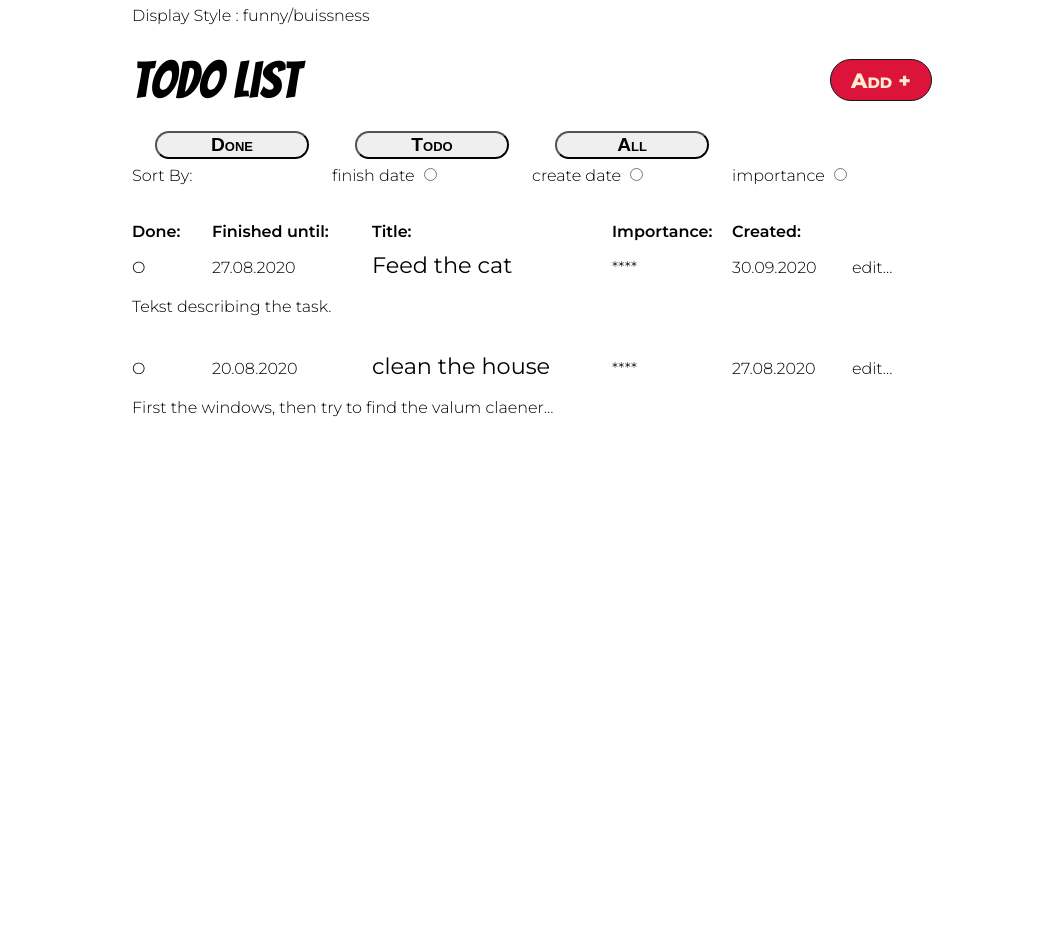
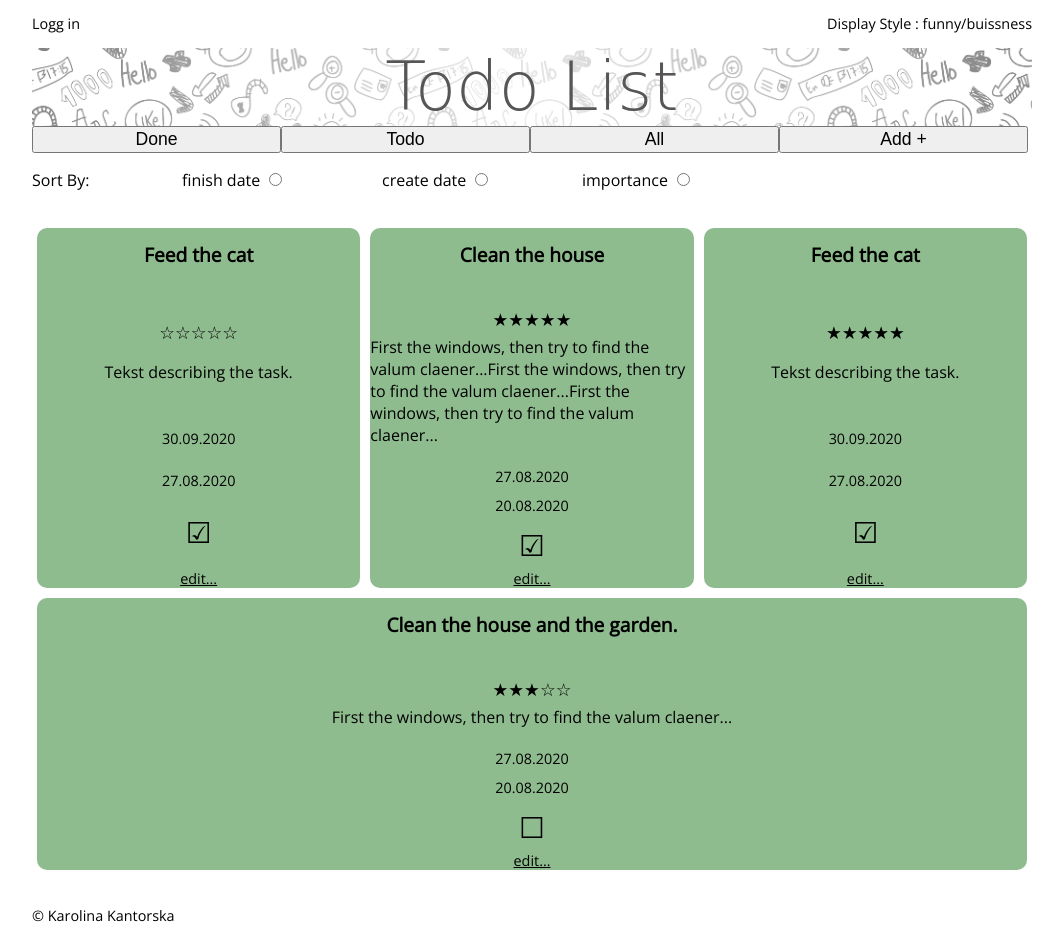
Before and after one commit to karolinakantorska/CAS_Projekt1, a website: page index.html in a window 1280 px wide. Shown: the whole page, without its empty margins (108-1171 px from the left). Before the commit the page ends 800 px from the top, so only its background shows below. Drawn offline with nearby package versions, Linux system fonts and the light colour scheme; a web font is replaced by a local one.

Commit message:
CSS Grid and Flex

```diff
--- a/buisness.css
+++ b/buisness.css
@@ -0,0 +1,217 @@
+body {
+    max-width: 800px;
+    margin: auto;
+
+    font-family: 'Roboto Slab', serif;
+    font-weight: 200;
+}
+p, h1{
+    margin-top: 0;
+    margin-bottom: 0;
+}
+/*Navigation*/
+.nav__container {
+    display: grid;
+    grid-template-columns: 1fr 1fr;
+    grid-template-rows: 30px 100px;
+    grid-template-areas:
+        "logg_in    disp_opt"
+        "logo       btn__add ";
+    align-items: center;
+}
+.disp-style {
+    grid-area: disp_opt;
+    justify-self: right;
+}
+.loggIn {
+    grid-area: logg_in;
+
+}
+.logo {
+    grid-area: logo;
+    font-family: 'Roboto Slab', serif;
+    font-size: 2rem;
+    text-decoration: underline;
+}
+.link__add {
+    grid-area: btn__add;
+    color: red;
+    font-size: 1.4rem;
+    justify-self: right;
+}
+.btn__add {
+    display: none;
+}
+/*Sorting options*/
+.sorting_options__contaier {
+    display: grid;
+    grid-template-columns: 1fr;
+    grid-template-rows: 30px 30px;
+    align-items: center;
+}
+.sorting_options__contaier > form {
+    display: grid;
+    grid-template-columns: 1fr 1fr 1fr 1fr;
+    align-items: center;
+    border-bottom: solid 1px darkslategrey;
+}
+.btn__sorting {
+    border-radius: 15px 15px 2px 2px;
+    border: solid 1px darkslategrey;
+    font-size: 1.2rem;
+    font-weight: 400;
+    width: 8rem;
+    width: 160px;
+    margin-bottom: -1px;
+}
+/*TODO List*/
+.list__container {
+    display: grid;
+    padding: 0;
+    grid-template-columns: 1fr;
+    grid-template-rows: 30px;
+    margin-top: 25px;
+}
+.table__content {
+    align-items: center;
+    grid-template-columns: 2fr 4fr 6fr 3fr 3fr 2fr;
+    grid-template-areas:
+        "done  finish  title  importance   created   .";
+}
+.table__content .done,
+.table__content .finish,
+.table__content .title,
+.table__content .created,
+.table__content .importance {
+    font-weight: 400;
+    font-size: .8rem;
+    background-color: white;
+}
+li {
+    display: grid;
+    grid-template-columns: 2fr 4fr 6fr 3fr 3fr 2fr;
+    grid-template-rows: 1fr 1fr;
+    grid-template-areas:
+        "done       finish    title     importance  created   edit "
+        "descript   descript  descript  descript    descript  descript";
+    align-items: center;
+}
+.done,
+.finish,
+.title,
+.importance,
+.edit,
+.created {
+    background-color: whitesmoke;
+    height: 100%;
+    display: grid;
+    align-items: center;
+}
+.done {
+    grid-area: done;
+    font-size: 1.4rem;
+}
+.finish {
+    grid-area: finish;
+}
+.title {
+    grid-area: title;
+    font-weight: 300;
+}
+.created {
+    grid-area: created;
+}
+.importance {
+    grid-area: importance;
+    font-size: 1.2rem;
+}
+.description {
+    grid-area: descript;
+    background-color: white;
+}
+.edit {
+    grid-area: edit;
+    color: darkblue;
+    text-decoration: underline;
+    font-size: 0.9rem;
+}
+h1.title {
+    font-size: 1.2rem;
+    font-weight: 300;
+}
+/*@ media querry*/
+
+@media only screen and (max-width: 730px) {
+    .table__content {
+        grid-template-columns: 2fr 4fr 6fr 3fr 3fr;
+        grid-template-areas:
+            "done  finish  title  importance   created";
+    }
+    li {
+        grid-template-columns: 2fr 4fr 6fr 3fr 3fr;
+        grid-template-areas:
+            "done       finish    title     importance  created"
+            "descript   descript  descript  descript    edit";
+    }
+    .edit {
+        justify-self: right;
+        align-self: flex-end;
+        background-color: white;
+    }
+    .created, .finish {
+        font-size: 0.9rem;
+    }
+}
+@media only screen and (max-width: 580px) {
+    /*Sorting options*/
+    .btn__sorting {
+        width: 100px;
+    }
+    .sorting_options__radio p,
+    .sorting_options__radio label {
+        font-size: .9rem;
+    }
+    /*TODO List*/
+    .table__content{
+        visibility: hidden;
+    }
+    .list__container{
+        justify-items: center;
+        margin-top: 0;
+    }
+    li {
+        width: 100vw;
+        display: grid;
+        justify-items: center;
+        margin-top: 25px;
+        grid-template-columns: 1fr 1fr;
+        grid-template-rows: repeat(4,2rem) 1fr;
+        grid-template-areas:
+            "title title"
+            "importance importance"
+            "done  finish"
+            "done  created"
+            "descript descript"
+            "edit edit";
+    }
+    .title,
+    .importance {
+        width: 100vw;
+        text-align: center;
+    }
+    .done {
+        justify-self: right;
+        padding-right: 10px;
+        background-color: white;
+    }
+    .edit
+     {
+        justify-self: center;
+    }
+    .finish,
+    .created {
+        justify-self: left;
+        padding-left: 10px;
+        background-color: white;
+    }
+}
--- a/funny.css
+++ b/funny.css
@@ -1,118 +1,141 @@
+
+:root {
+  --small-text: 0.9em;
+}
+
 body {
-    max-width: 800px;
+    font-family: 'Open Sans', sans-serif;
+    font-weight: 300;
+    max-width: 1000px;
     margin: auto;
-
-    font-family: 'Montserrat', sans-serif;
-    font-weight: 300;
+}
+.container {
+    display: flex;
+    flex-wrap: wrap;
 }
 /*Navigation*/
 .nav__container {
-    display: grid;
-    grid-template-columns: 1fr 1fr;
-    grid-template-rows: 30px 100px;
-    grid-template-areas:
-        "disp_opt   ."
-        "logo       btn__add ";
-    align-items: center;
+    flex-basis: 100%;
+    display: flex;
+    flex-wrap: wrap;
 }
-.btn__disp-style {
-    grid-area: disp_opt;
+.disp-style, .loggIn {
+    flex-basis: 50%;
+    font-size: var(--small-text);
+}
+.disp-style{
+    text-align: right;
 }
 .logo {
-    grid-area: logo;
-    font-family: 'Bangers', cursive;
-    font-size: 3.2rem;
+    flex-basis: 100%;
+    font-family: 'Cabin Sketch', cursive;
+    font-size: 4.2em;
+    color: rgb(87, 85, 85);
+    text-align: center;
+    margin-bottom: 10px;
+    margin-top: 20px;
+    background:
+        linear-gradient(to left, rgba(255,255,255,0.5),rgba(255,255,255,0.9), rgba(255,0255,255,0.5)),
+        repeat-x  center/40% url("./06.jpg");
+    margin: 0px auto 0px auto;
 }
-.btn__add {
-    grid-area: btn__add;
-    background-color: crimson;
-    width: 100px;
-    height:40px;
-    border: 1px solid rgb(24, 23, 23);
-    border-radius: 25px;
-    justify-self: right;
-    display: grid;
-    align-items: center;
-    justify-items: center;
-    margin-right: ;
-    font-size: 1.3rem;
-    font-weight: 800;
-    font-variant: small-caps;
-    text-decoration: none;
-    color: blanchedalmond;
-
+.link__add{
+    display: none;
 }
 /*Sorting options*/
-.sorting_options__contaier {
-    display: grid;
-    grid-template-columns: 1fr;
-    grid-template-rows: 30px 30px;
-    align-items: center;
+.sorting_options__contaier{
+    flex-basis: 100%;
 }
-
-.sorting_options__contaier > form {
-    display: grid;
-    grid-template-columns: 1fr 1fr 1fr 1fr;
-    align-items: center;
+.sorting_options__buttons {
+    display: flex;
+    flex-wrap: wrap;
+    flex-basis: 100%;
 }
-.btn__sorting {
-    border-radius: 15px;
-    font-size: 1.2rem;
-    font-weight: 800;
-    font-variant: small-caps;
-    width: 8em;
-    margin: auto;
+.btn__sorting, .btn__add{
+    flex-basis: 24.9%;
+    font-size: 1.1em;
+}
+.sorting_options__radio {
+    display: flex;
+    flex-wrap: wrap;
+    flex-basis: 100%;
+    align-items: baseline;
+}
+.sorting_options__p {
+    flex-basis: 15%;
+}
+.sorting_options__radio label {
+    flex-basis: 20%;
 }
 /*TODO List*/
-.list__container {
-    display: grid;
+.list__container{
+    flex-basis: 100%;
+    display: flex;
+    flex-wrap: wrap;
+    justify-content: center;
     padding: 0;
-    grid-template-columns: 1fr;
-    grid-template-rows: 30px;
+    list-style-type: none;
 }
-
-li:first-child {
-    color: black;
-    font-weight: 600;
-    grid-template-columns: 2fr 4fr 6fr 3fr 3fr 2fr;
-    grid-template-areas:
-        "done  finish  title  importance   created   .";
+.table__content{
+    display: none;
 }
-
 li {
-
-    display: grid;
-    grid-template-columns: 2fr 4fr 6fr 3fr 3fr 2fr;
-    grid-template-rows: 45px 1fr;
-    grid-template-areas:
-        "done       finish    title     importance  created   edit "
-        "descript   descript  descript  descript    descript  edit";
-    align-items: baseline;
-    padding-bottom: 53px;
-    padding-bottom: 5px;
+    background-color: darkseagreen;
+    margin: 5px;
+    flex: 1 1 32%;
+    min-width: 180px;
+    display: flex;
+    flex-wrap: wrap;
+    align-items: flex-start;
+    justify-content: center;
+    border-radius: 10px;
+}
+li:last-child {
+    flex: 1 1 32%;
+}
+.title{
+    font-size: 1.2em;
+    min-height: 2.8em;
+    margin-bottom: .4em;
+}
+.importance{
+    flex-basis: 100%;
+    text-align: center;
+    margin: 5px auto 5px auto;
+    font-size: 1.1em;
+}
+.description {
+    margin-top: 0;
+}
+li span {
+    display: flex;
+    flex-wrap: wrap;
+    justify-content: center;
+}
+.created,.finish{
+    flex-basis: 100%;
+    font-size: var(--small-text);
+    margin-top: 5px;
+    margin-bottom: 5px;
+    text-align: center;
+    align-self: flex-end;
+    margin: 5px auto 5px auto;
 }
 .done {
-    grid-area: done;
-}
-.finish {
-    grid-area: finish;
-}
-.title {
-    grid-area: title;
-}
-.created {
-    grid-area: created;
-}
-.importance {
-    grid-area: importance;
-}
-.description {
-    grid-area: descript;
+    flex-basis: 100%;
+    text-align: center;
+    align-self: flex-end;
+    font-size: 1.8em;
+    margin: 5px auto 5px auto;
 }
 .edit {
-    grid-area: edit;
+   font-size: var(--small-text);
+   align-self: flex-end;
+   text-decoration: underline;
 }
-h1.title {
-    font-size: 1.4rem;
-    font-weight: 400;
+/*Footer*/
+footer {
+    max-width: 1200px;
+    margin:auto;
+    font-size: var(--small-text);
 }
--- a/index.html
+++ b/index.html
@@ -3,24 +3,34 @@
 <head>
     <meta charset="UTF-8">
     <meta name="viewport" content="width=device-width, initial-scale=1.0">
-    <link rel="stylesheet" href="./funny.css">
-    <link href="https://fonts.googleapis.com/css2?family=Bangers&family=Montserrat:wght@200;300;400;600;800&display=swap"
+    <link class="buisness_css" rel="stylesheet" href="buisness.css">
+    <!--<link rel="stylesheet" href="./funny.css">-->
+    <link
+        href="https://fonts.googleapis.com/css2?family=Cabin+Sketch:wght@400;700&display=swap"
+        rel="stylesheet">
+    <link rel="stylesheet" type="text/css" href="//fonts.googleapis.com/css?family=Open+Sans" />
+    <link
+            href="https://fonts.googleapis.com/css2?family=Roboto+Slab:wght@200;300;400;500"
             rel="stylesheet">
     <title>Todo List</title>
 </head>
 <body>
+    <div class="container">
             <!-- Navigation-->
-    <span class= "nav__container">
-        <p class="btn__disp-style">Display Style : funny/buissness</p>
+            <span class="nav__container">
+                <p class="loggIn">Logg in</p>
+                <p class="disp-style">Display Style : funny/buissness</p>
+
                 <p class="logo"> Todo List</p>
-        <a class="btn__add" href="./add.html" >Add +</a>
+                <a class="link__add" href="./add.html">Add +</a>
             </span>
             <!-- Sorting options-->
             <span class="sorting_options__contaier">
-        <form >
+                <form class="sorting_options__buttons">
                     <input class="btn__sorting" type="button" value="Done"></input>
                     <input class="btn__sorting" type="button" value="Todo"></input>
                     <input class="btn__sorting" type="button" value="All"></input>
+                    <input class="btn__add" type="button" value="Add +"></input>
                 </form>
 
                 <form class="sorting_options__radio">
@@ -34,42 +44,62 @@
                     <label>importance
                         <input type="radio" value="importance"></input>
                     </label>
-
                 </form>
             </span>
             <!-- TODO List-->
             <ul class="list__container">
 
                 <li class="table__content">
-            <p class="done" >Done:</p>
+                    <p class="done">Done:</p>
                     <p class="finish">Finished until:</p>
                     <p class="title">Title:</p>
                     <p class="importance">Importance:</p>
                     <p class="created">Created:</p>
-
                 </li>
 
                 <li>
-            <p class="done">O</p>
+                    <h1 class="title">Feed the cat</h1>
+                    <p class="importance">&#9734;&#9734;&#9734;&#9734;&#9734;</p>
+                    <p class="description">Tekst describing the task.</p>
+                    <p class="created">30.09.2020</p>
                     <p class="finish">27.08.2020</p>
-            <h1 class="title">Feed the cat</h1>
-            <p class="importance">****</p>
-            <p class="created">30.09.2020</p>
-            <p class="description">Tekst describing the task.</p>
+                    <p class="done">&#9745;</p>
                     <a class="edit">edit...</a>
                 </li>
                 <li>
-            <p class="done">O</p>
+                    <h1 class="title">Clean the house</h1>
+                    <p class="importance">&#9733;&#9733;&#9733;&#9733;&#9733;</p>
+                    <p class="description">First the windows, then try to find the valum claener...First the windows, then try to find the
+                            valum claener...First the windows, then try to find the valum claener...</p>
+                    <p class="created">27.08.2020</p>
                     <p class="finish">20.08.2020</p>
-            <h1 class="title">clean the house</h1>
-            <p class="importance">****</p>
+                    <p class="done">&#9745;</p>
+                    <a class="edit">edit...</a>
+                </li>
+                <li>
+                    <h1 class="title">Feed the cat</h1>
+                    <p class="importance">&#9733;&#9733;&#9733;&#9733;&#9733;</p>
+                    <p class="description">Tekst describing the task.</p>
+                    <p class="created">30.09.2020</p>
+                    <p class="finish">27.08.2020</p>
+                    <p class="done">&#9745;</p>
+                    <a class="edit">edit...</a>
+                </li>
+                <li>
+                    <h1 class="title">Clean the house and the garden.</h1>
+                    <p class="importance">&#9733;&#9733;&#9733;&#9734;&#9734;</p>
+                    <p class="description">First the windows, then try to find the valum claener...</p>
                     <p class="created">27.08.2020</p>
-            <p class="description">First the windows, then try to find the valum claener...</p>
+                    <p class="finish">20.08.2020</p>
+                    <p class="done">&#9744;</p>
                     <a class="edit">edit...</a>
                 </li>
             </ul>
+    </div>
+
 </body>
 <footer>
-
+<p>&copy; Karolina Kantorska</p>
 </footer>
+<script src="./script.js"></script>
 </html>
--- /dev/null
+++ b/script.js
@@ -0,0 +1,2 @@
+const cssVariant = document.querySelector('.buisness_css');
+cssVariant.href = 'funny.css';
```
Also changed, not shown: 06.jpg (added), logo.png (added), 1 other file. Lines whose indentation alone changed are shown as unchanged.
